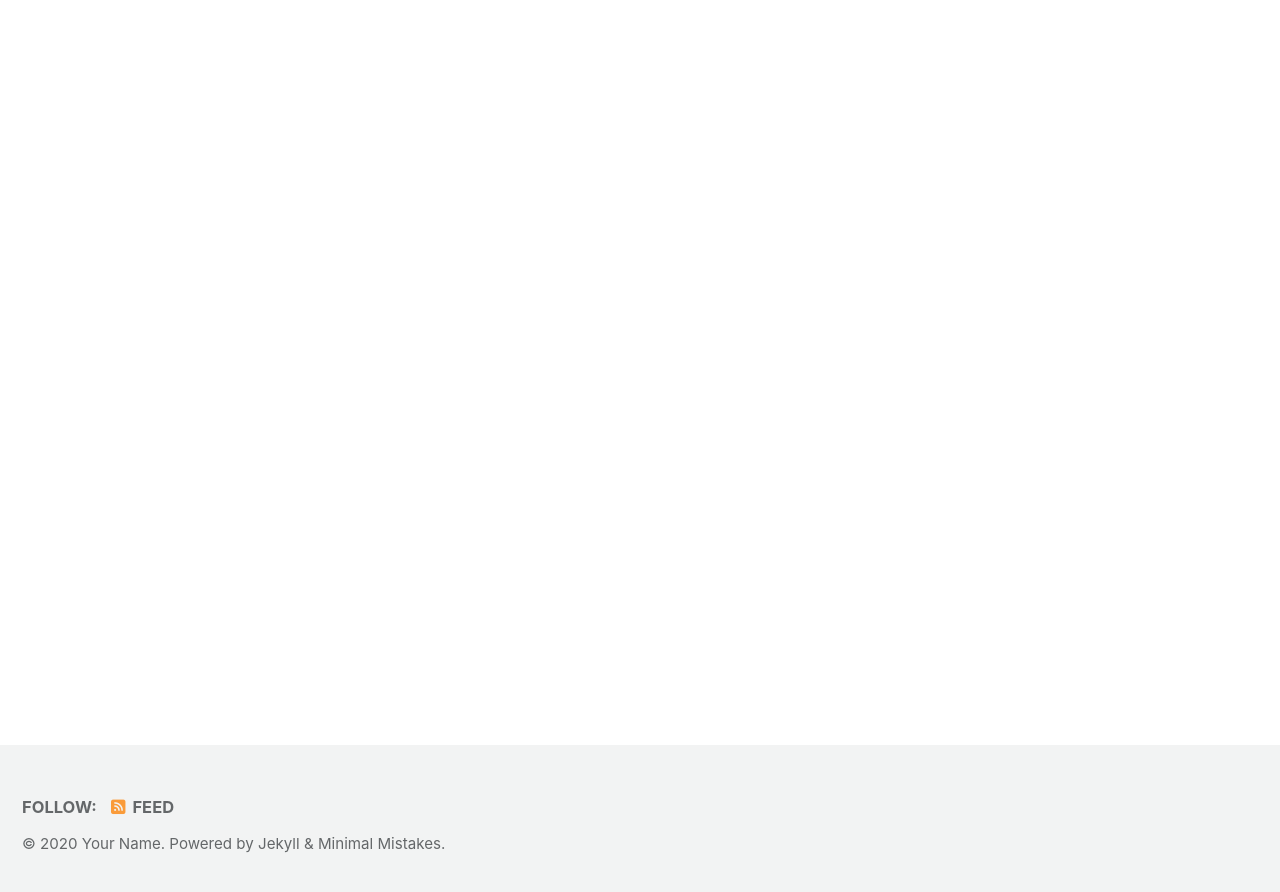
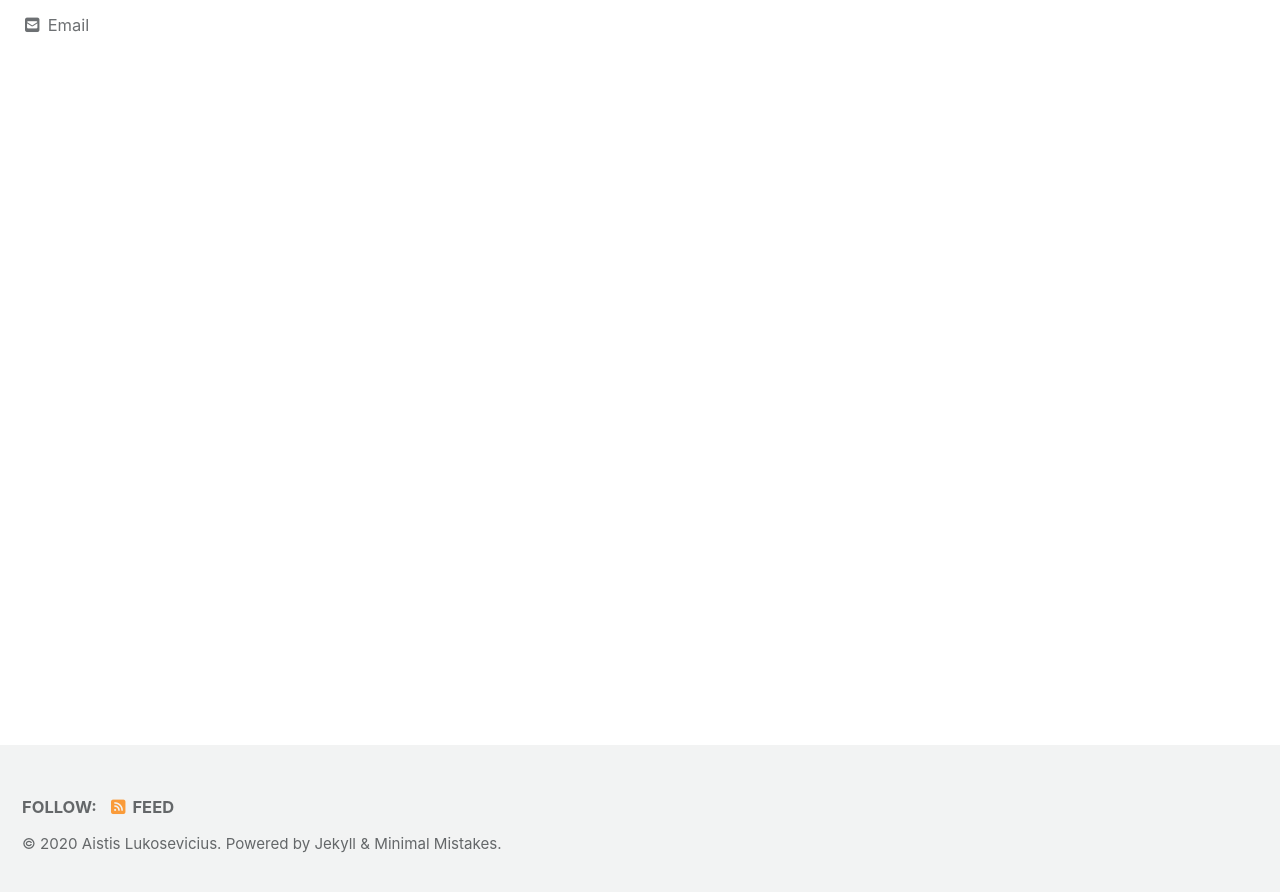
Before and after one commit to Aistisl/Aistisl.github.io, a Jekyll site: the page built from index.html, in a window 1280 px wide and 900 px high, scrolled down 222 px. Shown: the top 892 px of the window. Built offline with Jekyll 4.4.1, drawn with Linux system fonts in a browser that asks for light colours; cached includes are drawn as plain includes; nearby versions of some CDN libraries; the list of posts is cut into pages by our own code; part of the change alters nothing that is shown; some of the changed text lies outside the part shown.

Commit message:
Update _config.yml

```diff
--- a/_config.yml
+++ b/_config.yml
@@ -16,11 +16,11 @@ minimal_mistakes_skin    : "default" # "air", "aqua", "contrast", "dark", "dirt"
 
 # Site Settings
 locale                   : "en-US"
-title                    : "Site Title"
+title                    : "Aistis Lukosevicius Portfolio"
 title_separator          : "-"
 subtitle                 : # site tagline that appears below site title in masthead
-name                     : "Your Name"
-description              : "An amazing website."
+name                     : "Aistis Lukosevicius"
+description              : "Aistis Lukosevicius Portfolio"
 url                      : # the base hostname & protocol for your site e.g. "https://mmistakes.github.io"
 baseurl                  : # the subpath of your site, e.g. "/blog"
 repository               : # GitHub username/repo-name e.g. "mmistakes/minimal-mistakes"
@@ -101,7 +101,7 @@ author:
   links:
     - label: "Email"
       icon: "fas fa-fw fa-envelope-square"
-      # url: "mailto:your.name@email.com"
+      url: "mailto:aistisl@gmail.com"
     - label: "Website"
       icon: "fas fa-fw fa-link"
       # url: "https://your-website.com"
@@ -279,3 +279,10 @@ defaults:
       comments: # true
       share: true
       related: true
+  # _pages
+  - scope:
+      path: ""
+      type: pages
+    values:
+      layout: single
+      author_profile: true
```
